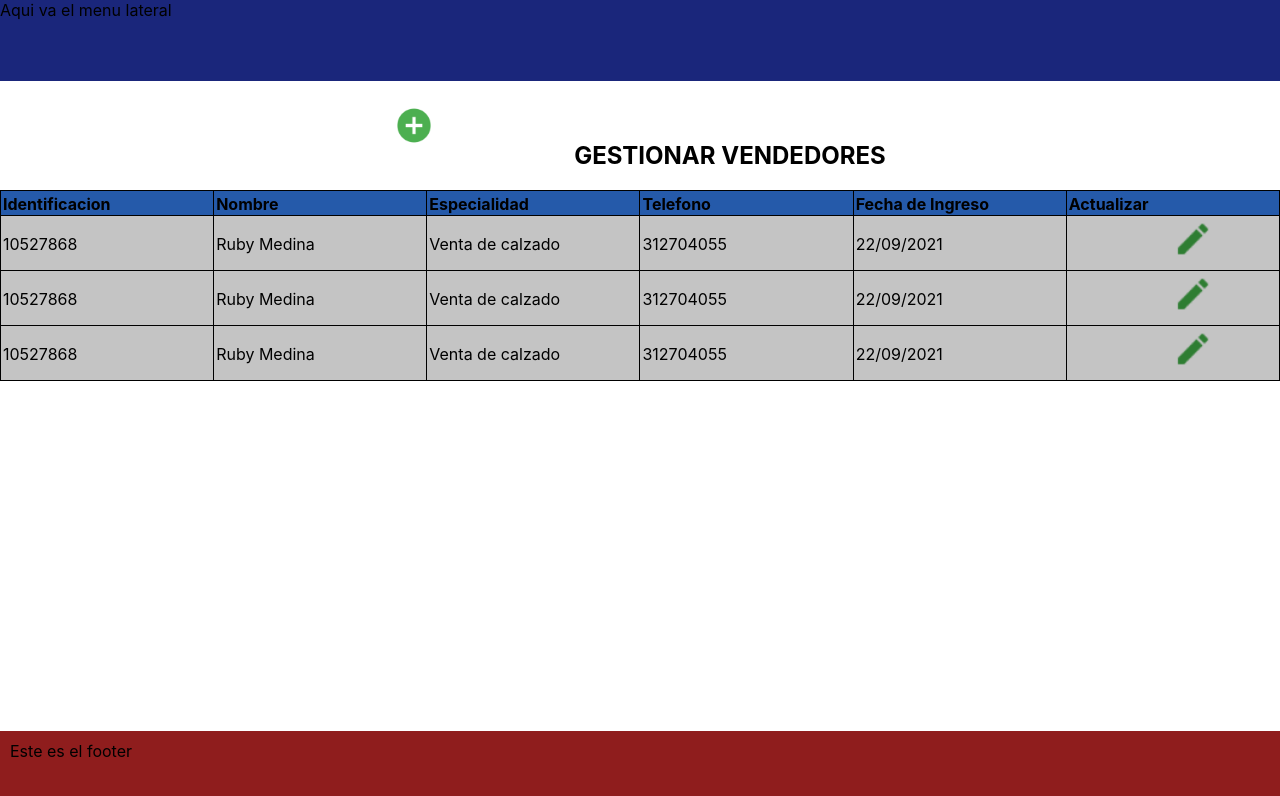
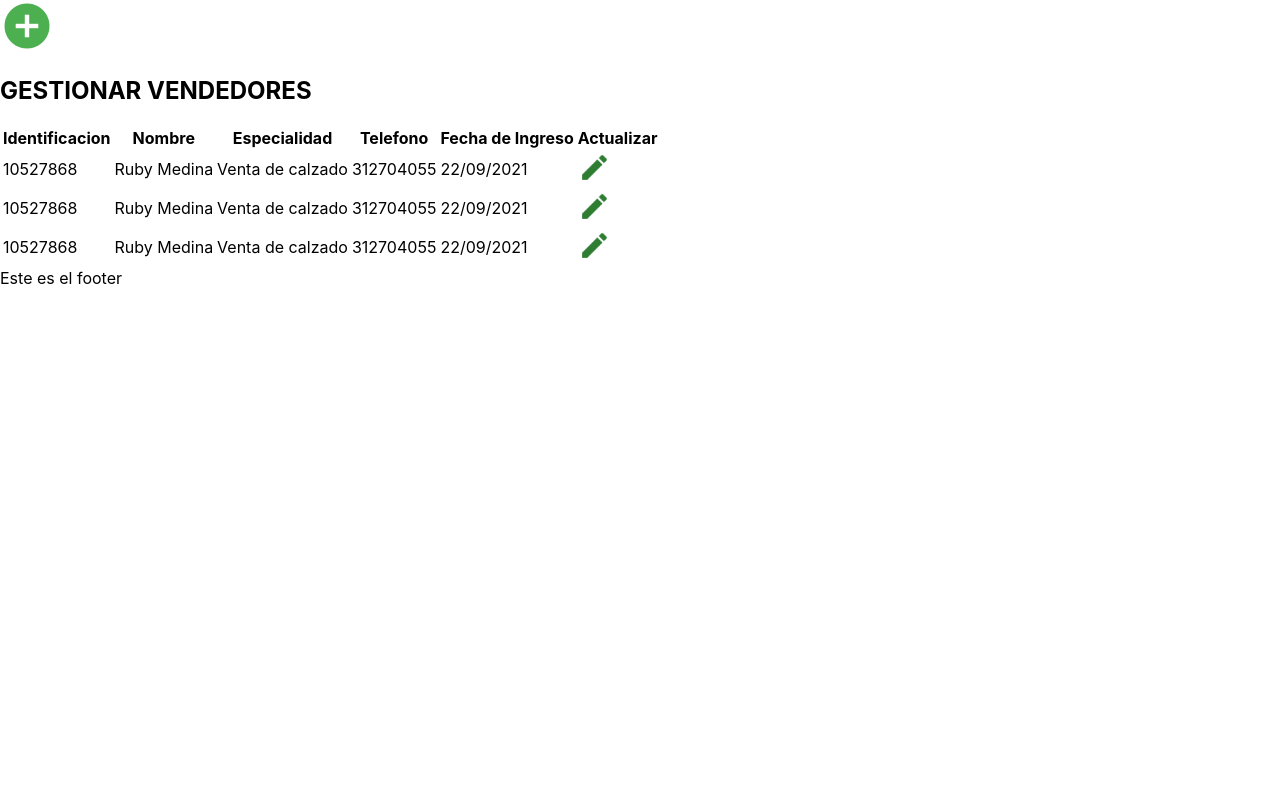
Before and after one commit to equipo-turing/proyectomisiontic, a React (Create React App) app: page /gestionar_vendedor in a window 1280 px wide. Shown: the top 796 px of the page. Built offline with nearby package versions, Linux system fonts and the light colour scheme.

Commit message:
diseñando estructura para el menu lateral

```diff
--- a/src/App.jsx
+++ b/src/App.jsx
@@ -5,7 +5,8 @@ import AnadirVendedor from 'pages/anadirVendedor';
 import Actualizarvendedor from 'pages/actualizarvendedor';
 
 import { BrowserRouter as Router, Switch, Route } from 'react-router-dom';
-import 'styles/styles.css';
+import 'styles/index.css';
+
 
 
 function App() {
--- a/src/components/menuLateral.jsx
+++ b/src/components/menuLateral.jsx
@@ -2,9 +2,11 @@ import React from 'react'
 
 const Menu = () => {
     return (
-        <nav>
-            Aqui va el menu lateral
-        </nav>
+        <>
+        <div className="menuLateral">
+
+        </div>
+        </>
     );
 }
 
--- a/src/index.css
+++ b/src/index.css
@@ -1,3 +1,4 @@
+/*NO TOCAR ESTE ARCHIVO SI NO SE SABE LO QUE SE ESTÁ HACIENDO - css para estilos globales que tendrá la página*/
 body {
   margin: 0;
   font-family: -apple-system, BlinkMacSystemFont, 'Segoe UI', 'Roboto', 'Oxygen',
@@ -11,95 +12,3 @@ code {
   font-family: source-code-pro, Menlo, Monaco, Consolas, 'Courier New',
     monospace;
 }
-/*NO TOCAR ESTE ARCHIVO SI NO SE SABE LO QUE SE ESTÁ HACIENDO - css general de la pagina*/
-table, td, th {
-  border: 1px solid black;
-  padding-top: 3px;
-  text-align: left;
-  padding-left: 2px;
-}
-td{
-  width :15%;
-  background: #C4C4C4;
-
-}
-table {
-  width: 100%;
-  border-collapse: collapse;
-}
-.color_tabla{
-  background: green;
-}
-.encabezado_tabla{
-  background: #255AAA;
-}
-.encabezado_vendedores{
-  background-color: white;
-  display: flex;
-  justify-content: center;
-}
-.contenedorImagen {
-  width: 10vh;
-  height: 5vh;
-  display: flex;
-  align-items: center;
-  margin-bottom: 10px;
-}
-
-.contenedorImagen:hover {
-  cursor: pointer;
-  transform: scale(1.02);
-}
-
-.contenedorImagen > img {
-  object-fit: cover;
-  width: 100%;
-  border-top-right-radius: 10px;
-  border-top-left-radius: 10px;
-}
-.encabezado_vendedores{
-  padding-top: 40px;
-}
-.imagen_gestionar{
-  margin-right: 140px;
-  width: 5vh;
-  height: 1vh;
-}
-
-.editar{
-  width: 5vh;
-  height: 5vh;
-  padding-left: 50%;
-}
-
-.actualizar_usuario {
-  display: flex;
-  justify-content: center;
-}
-.formulario_act{
-  background-color: red;
-  padding-bottom: 30vh;
-  padding-left: 12vh;
-  padding-right: 12vh;
-  margin-top: 70px;
-
-}
-.encabezado_formulario{
-  background-color: #255AAA;
-}
-.formulario_act > label{
-  padding-right: 40px;
-}
-.formulario_act > input{
-  padding-right: 40px;
-  background-color: chartreuse;
-  margin-top: 10px;
-}
-.formulario_act >h2{
-  background-color: coral;
-}
-.actualizar_usuario>h2{
-  background-color: blue;
-  height: 20px;
-  margin-left: 100vh;
-}
--- a/src/layouts/Layout.jsx
+++ b/src/layouts/Layout.jsx
@@ -1,6 +1,9 @@
 import MenuLateral from 'components/menuLateral';
 import Footer from 'components/Footer';
 import React from 'react';
+import 'styles/index.css';
+
+
 
 const Layout = ({ children }) => {
   return (
--- a/src/pages/index.jsx
+++ b/src/pages/index.jsx
@@ -1,13 +1,36 @@
 //La gestion de ventas será nuestro pagina de inicio o index
+import 'styles/index.css';
 
 const Index =()=>{
     return(
-        <section>
+        <>
+        <div className="contenedorTablaVentas">
             <h1>GESTIONAR VENTAS</h1>
             <table>
-                Tabla con las ventas
+
+                <thead>
+                    <tr>
+                        <th>N°</th>
+                        <th>Título</th>
+                        <th>Descripción</th>
+                        <th>Operación</th>
+                    </tr>
+                </thead>
+                <tbody>
+                    <tr>
+                        <td></td>
+                    </tr>
+                    <tr>
+                        <td></td>
+                    </tr>
+
+                </tbody>
+
+
             </table>
-        </section>
+
+        </div>
+        </>
 
     );
 
--- /dev/null
+++ b/src/styles/index.css
@@ -0,0 +1 @@
+/*aqui va el codigo css para ventas del proyecto*/
--- a/src/styles/styles.css
+++ /dev/null
@@ -1,26 +0,0 @@
-/*aqui va el codigo css del proyecto*/
-.mainContainer {
-  display: flex;
-  flex-direction: column;
-  height: 100vh;
-  overflow-y: hidden;
-}
-
-.mainContainer > main {
-  height: 100%;
-  overflow-y: scroll;
-}
-
-nav{
-  background-color: rgb(26, 38, 123);
-  height: 100px;
-
-}
-.mainContainer > footer {
-  background-color: rgb(143, 29, 29);
-  height: 60px;
-  padding: 10px;
-}
-section{
-  background-color: bisque;
-}
```
